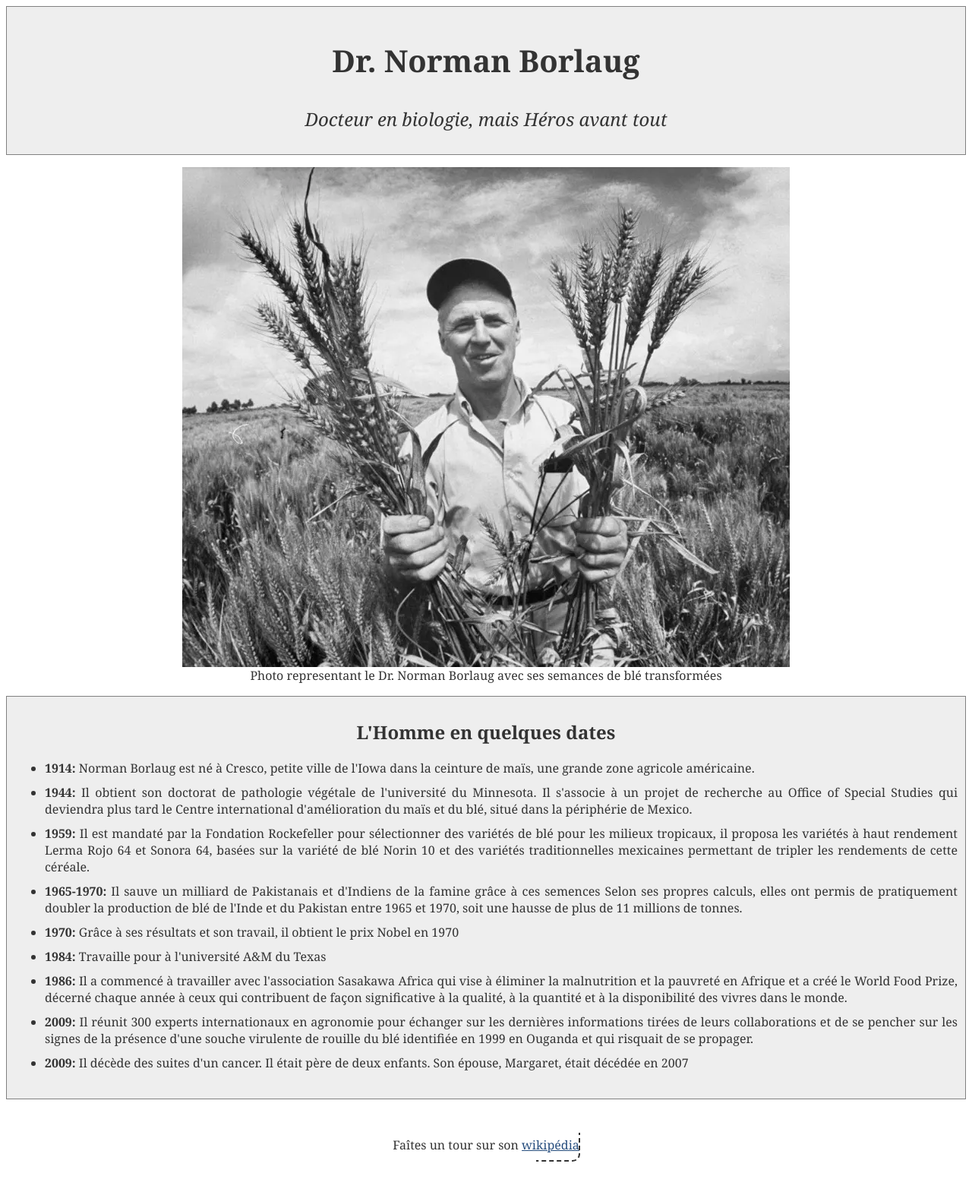
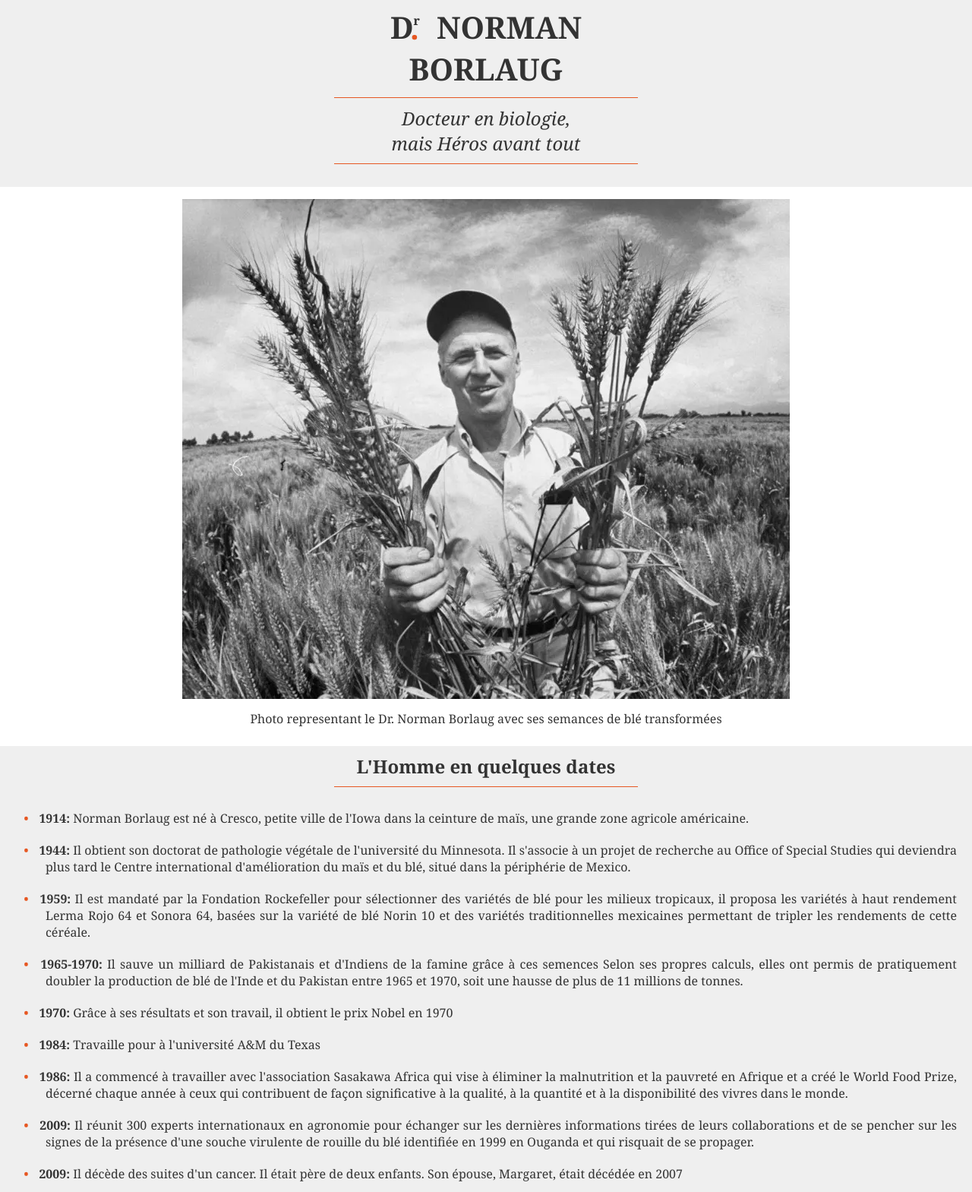
Before and after one commit to heartblood91/fcc-tribute-page, a plain HTML site: page index.html in a window 1280 px wide. Shown: the top 1569 px of the page at 76% size. Drawn offline with Linux system fonts and the light colour scheme.

Commit message:
Quelques modifications stylistiques

```diff
--- a/index.html
+++ b/index.html
@@ -8,7 +8,7 @@
     <meta charset="utf-8" />
     <meta name="viewport" content="width=device-width, initial-scale=1" />
     <link rel="stylesheet" href="./style.css" />
-	<link rel="shortcut icon" type="image/png" href="./fcc.png"/>
+	<link rel="shortcut icon" type="image/png" href="image/fcc.png"/>
     <title>Tribute Page</title>
 
 </head>
@@ -17,8 +17,9 @@
     <main id="main" class="grid-container">
 
         <section id="title">
-            <h1>Dr. Norman Borlaug</h1>
-            <h2>Docteur en biologie, mais Héros avant tout</h2>
+            <h1>D<sup>r</sup><span class="orange">.</span> Norman Borlaug </h1>
+            <h2>Docteur en biologie, <br>
+			mais Héros avant tout</h2>
         </section>
         <figure id="img-div">
             <img src="./image/her.webp" id="image" alt="Representation du Dr dans ces champs de blé">
--- a/style.css
+++ b/style.css
@@ -1,4 +1,16 @@
 /* -------------------------- GENERAL -------------------------- */
+
+:root {
+	--gray: #efefef;
+	--orange: #E65722;
+}
+
+*
+{
+    margin-left: 0;
+	margin-right: 0;
+
+}
 
 body {
   color: #333;
@@ -12,6 +24,27 @@ a {
   color: #002f68da;
 }
 
+h1 .orange
+{
+	position: relative;
+	left: -13px;
+	top: 1px;
+    color: var(--orange);
+}
+
+ul {
+  list-style: none;
+}
+
+ul li::before {
+  content: "\2022";
+  color: var(--orange);
+  font-weight: bold;
+  display: inline-block;
+  width: 1em;
+  margin-left: -1.8em;
+}
+
 /* -------------------------- SECTIONS -------------------------- */
 
 #image {
@@ -21,28 +54,57 @@ a {
   margin: auto;
 }
 
-#image-caption {
-  margin: 15px 0 5px 0;
+#img-caption {
+  margin: 15px 0px 25px 0px;
 }
+
+h1 sup {
+	text-transform: lowercase;
+	font-size: 1.0rem;
+	position: relative;
+	top: -4px;
+}
+
 
 #title h1 {
   font-size: 2.5rem;
+  font-weight: bold;
+  border-bottom: 1px solid var(--orange);
+  width: 400px;
+  margin: 0 auto 10px auto;
+  text-transform: uppercase;
+  padding-bottom:10px;
 }
 #title h2 {
   font-weight: normal;
   font-style: italic;
+  border-bottom: 1px solid var(--orange);
+  width: 400px;
+  margin: 10px auto 20px auto;
+  padding-bottom:10px;
+}
+
+#title {
+	margin: -10px 0px 10px 0px;
 }
 
 #title,
 #tribute-info {
-  background-color: #eee;
-  border: 1px solid grey;
+  background-color: var(--gray);
   padding: 10px;
+}
+
+#tribute-info h2 {
+border-bottom: 1px solid var(--orange);
+  width: 400px;
+  margin: 0 auto 20px auto;
+  padding-bottom:10px;
+
 }
 
 #tribute-info ul li {
   text-align: justify;
-  padding-bottom: 10px;
+  padding: 10px;
 }
 
 /* -------------------------- ANIMATION -------------------------- */
```
Also changed, not shown: image/fcc.png (renamed from fcc.png).
